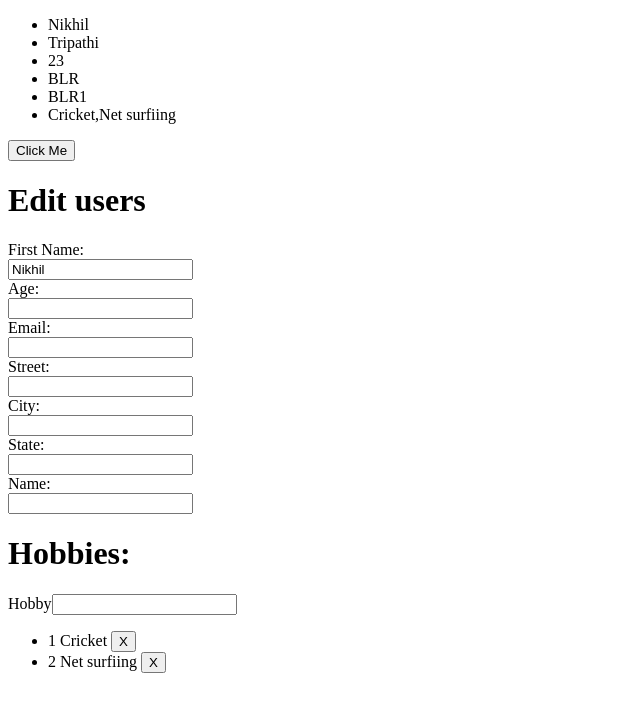
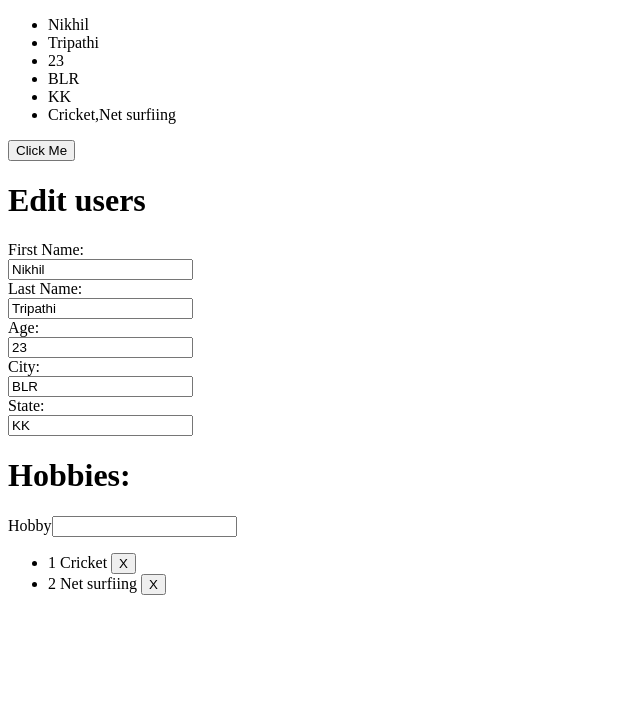
Before and after one commit to ntnikhilesh/angular4, an Angular app: page / in a window 1280 px wide. Shown: the top 712 px of the page, without its empty margins (0-640 px from the left). Built offline with nearby package versions, Linux system fonts and the light colour scheme.

Commit message:
2 way data binding with full form

```diff
--- a/src/app/components/user/user.component.html
+++ b/src/app/components/user/user.component.html
@@ -12,7 +12,7 @@
     {{address.city}}
   </li>
   <li>
-    {{address1.city}}
+    {{address.state}}
   </li>
   <li>
     {{hobbies}}
@@ -29,30 +29,21 @@
       <input type="text" [(ngModel)]='fname' name="fname">
   </div>
   <div>
-      <label>Age:</label><br>
-      <input type="number">
+      <label>Last Name:</label><br>
+      <input type="text" [(ngModel)]='lname' name="lname">
   </div>
   <div>
-      <label>Email:</label><br>
-      <input type="text">
-  </div>
-  <div>
-      <label>Street:</label><br>
-      <input type="text">
+      <label>Age:</label><br>
+      <input type="number" [(ngModel)]='age' name="age">
   </div>
   <div>
       <label>City:</label><br>
-      <input type="text">
+      <input type="text" [(ngModel)]='address.city' name="city">
   </div>
   <div>
       <label>State:</label><br>
-      <input type="text">
+      <input type="text" [(ngModel)]='address.state' name="state">
   </div>
-  <div>
-      <label>Name:</label><br>
-      <input type="text">
-  </div>
-
 </form>
 <h1>Hobbies:</h1>
 
```
